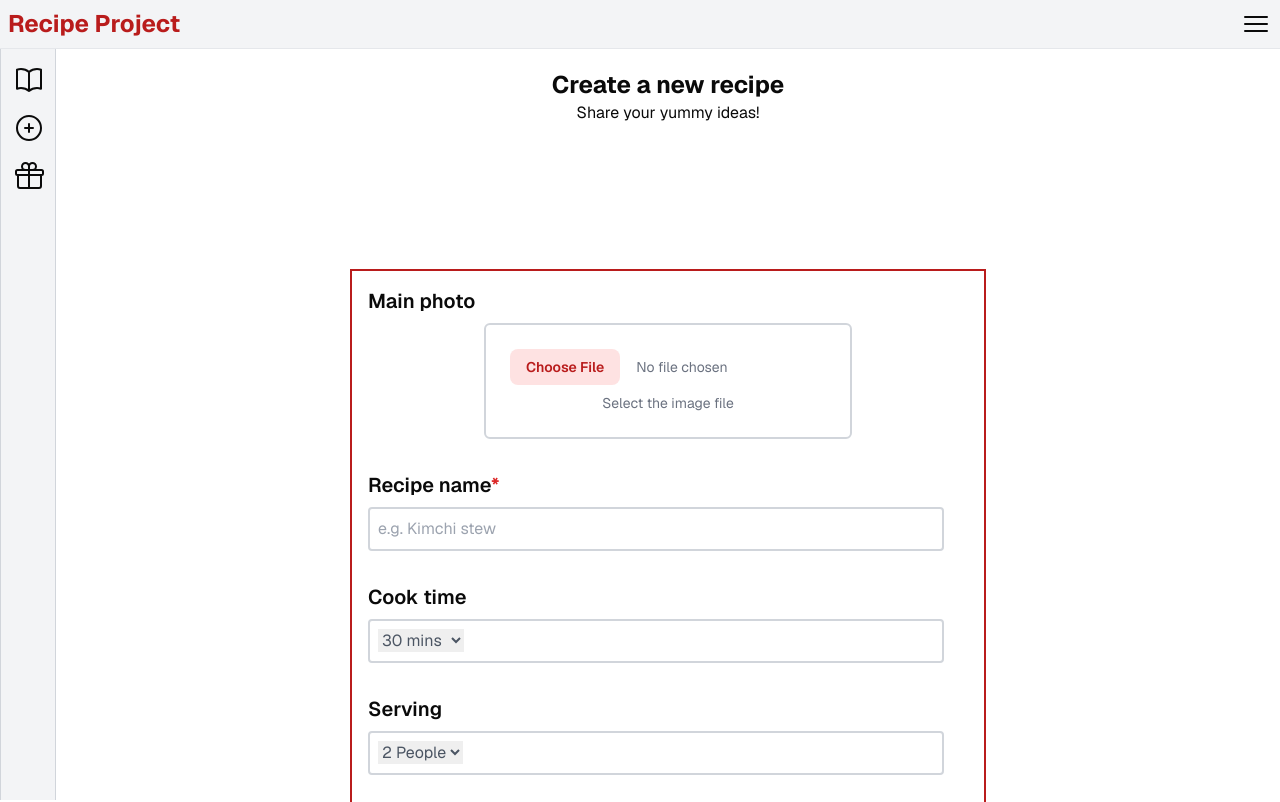
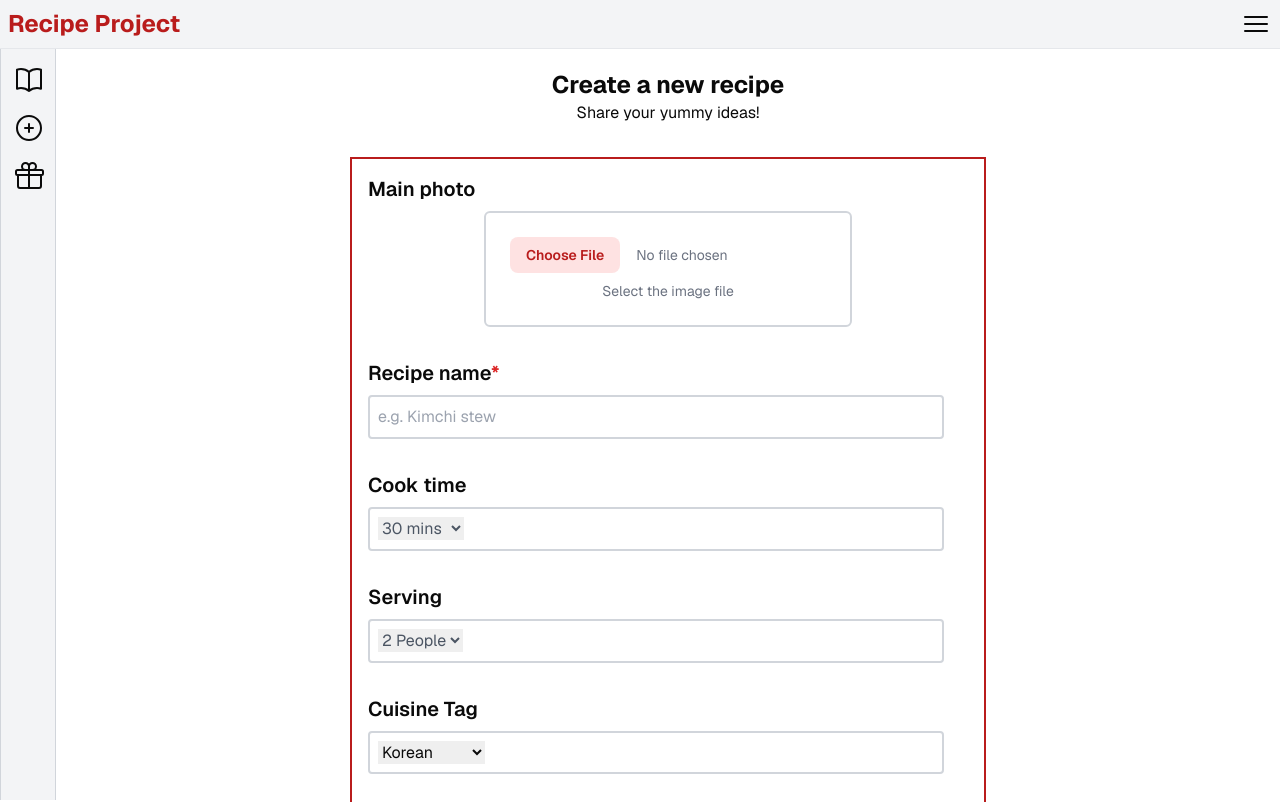
Before and after one commit to day-lee/recipe-project, a Next.js app: page /recipes/new in a window 1280 px wide. Shown: the top 802 px of the page. Built offline with nearby package versions, Linux system fonts and the light colour scheme; no server answers; the database is empty; what tailwindcss-animated would draw is missing.

Commit message:
Refactor to remove excessive margin bottom of page title

```diff
--- a/app/(routes)/recipes/[detail_recipe_id]/edit/page.tsx
+++ b/app/(routes)/recipes/[detail_recipe_id]/edit/page.tsx
@@ -43,7 +43,7 @@ export default async function EditRecipeFormPage({ params }: {params: Promise<{d
       </h1>
       { user === created_user_id ? (
         <>
-        <p className='pb-4'>Share your yummy ideas!</p>
+        <p>Share your yummy ideas!</p>
       <RecipeForm mainIngredientTag={mainIngredientTag || []} recipeId={detail_recipe_id} mode="edit" defaultValues={defaultValues} userId={user} /> </>)
       : (<div> {noAccessMsg}</div>)}
     </main>
--- a/app/(routes)/recipes/components/recipeForm/RecipeForm.tsx
+++ b/app/(routes)/recipes/components/recipeForm/RecipeForm.tsx
@@ -136,7 +136,7 @@ export function RecipeForm({ mainIngredientTag, mode, defaultValues, recipeId, u
                 console.error('Error:', error)
             }}
     return (
-    <main className='min-h-screen max-w-2xl flex flex-col m-2 md:m-16 lg:m-32 items-center border-2 border-red-700 p-4'>
+    <main className='min-h-screen max-w-2xl flex flex-col m-2 md:m-4 lg:mx-32 items-center border-2 border-red-700 p-4'>
         <form className='lg:min-w-[600px] mx-auto' onSubmit={handleSubmit(onSubmit)} >
             <section>
                 <p className='font-semibold lg:text-xl'>Main photo</p>
```
